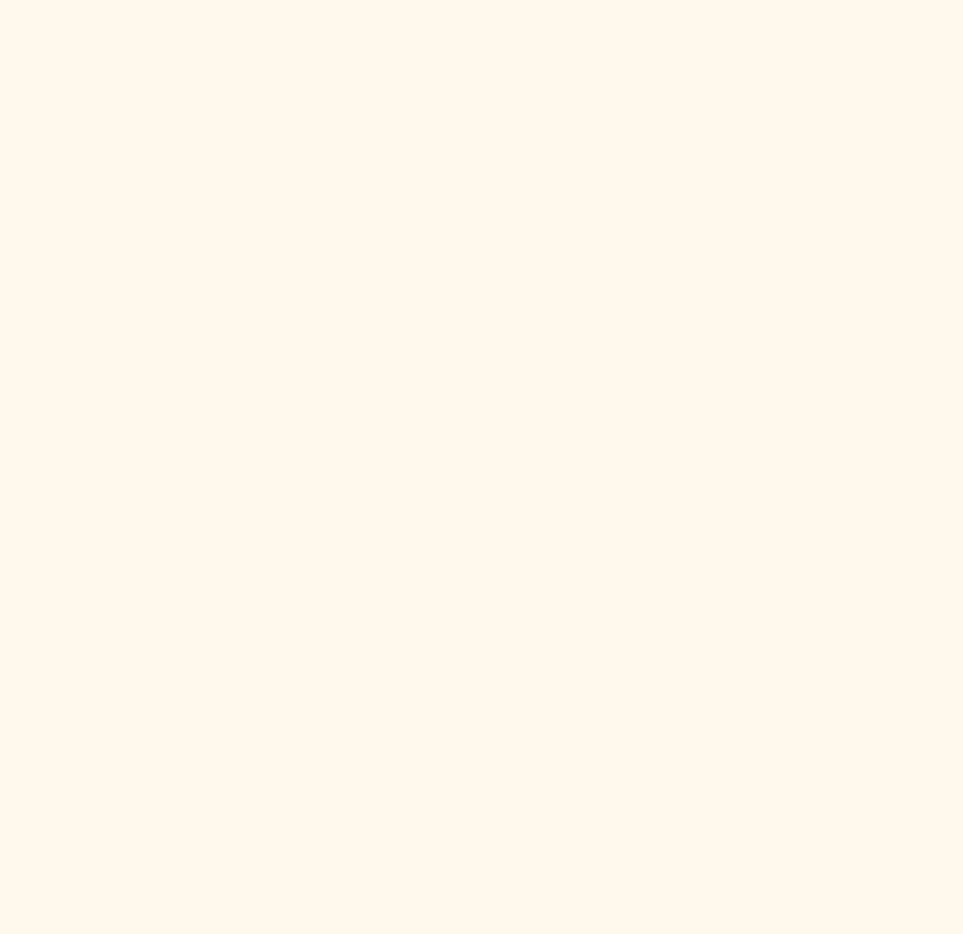
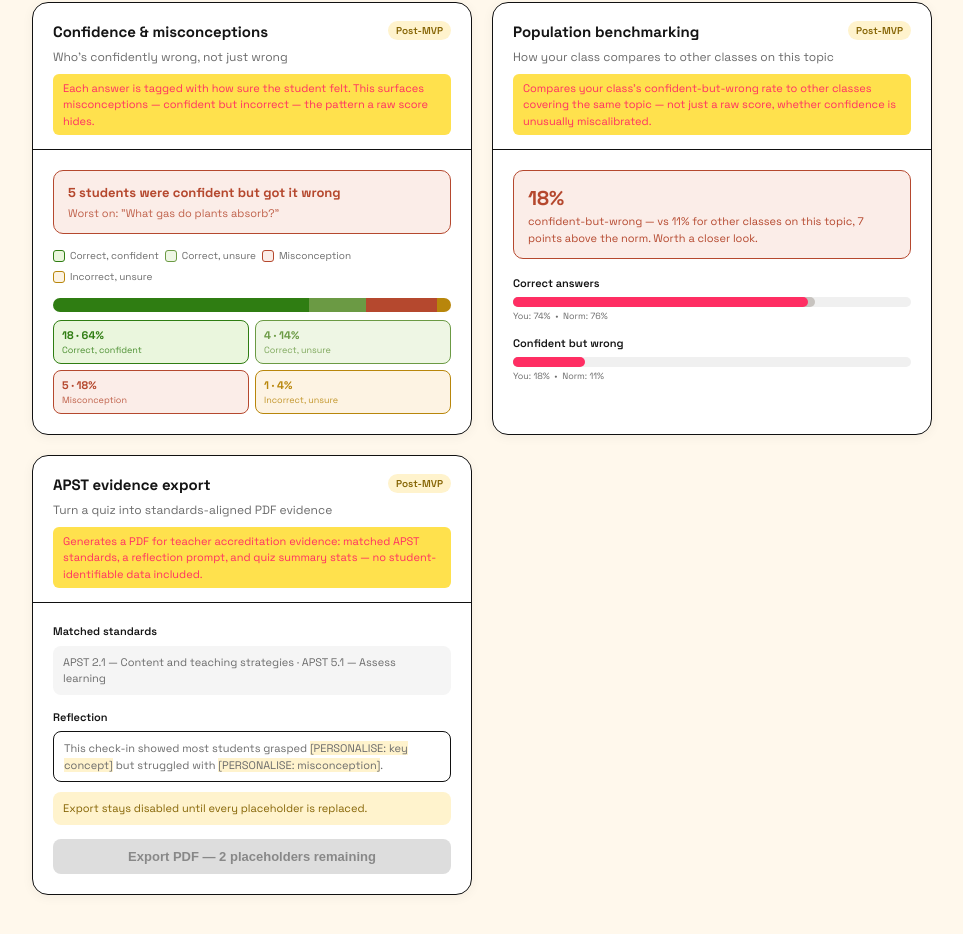
Before and after one commit to effriantoryan-eng/quizpulse, a React (Vite) app: page /demo in a window 1280 px wide. Shown: the part 1405-2339 px from the top of the page, without its empty margins (300-1263 px from the left). Before the commit the page ends 1427 px from the top, so only its background shows below. Built offline with nearby package versions, Linux system fonts and the light colour scheme; no server answers.

Commit message:
Add confidence, population benchmarking, and evidence export mockups
Ports three Post-MVP screens from the sibling PWA project's mockup
reference into the Preview gallery, using the demo site's own theme.

```diff
--- a/src/pages/DemoGallery.jsx
+++ b/src/pages/DemoGallery.jsx
@@ -10,6 +10,8 @@ const C = {
   greenLight:  '#eaf6dd',
   red:         '#A32D2D',
   redLight:    '#FCEBEB',
+  terracotta:      '#B5482E',
+  terracottaLight: '#FBEDE8',
   border:      '#111111',
   text:        '#141414',
   sub:         '#6b6b6b',
@@ -472,6 +474,106 @@ function Card4() {
   )
 }
 
+// ─── Card 5: Confidence & misconceptions ──────────────────────────
+const CELLS = [
+  { key: 'cc', label: 'Correct, confident', bg: C.greenLight, border: C.green, count: 18 },
+  { key: 'cu', label: 'Correct, unsure',    bg: '#EEF6E4',    border: '#6B9A44', count: 4 },
+  { key: 'ic', label: 'Misconception',      bg: C.terracottaLight, border: C.terracotta, count: 5 },
+  { key: 'iu', label: 'Incorrect, unsure',  bg: '#FDF3E3',    border: '#B8860B', count: 1 },
+]
+
+function Card5() {
+  const total = CELLS.reduce((a, c) => a + c.count, 0)
+  const misconception = CELLS.find(c => c.key === 'ic')
+  return (
+    <CardShell title="Confidence & misconceptions" subtitle="Who's confidently wrong, not just wrong" badge="Post-MVP" hint="Each answer is tagged with how sure the student felt. This surfaces misconceptions — confident but incorrect — the pattern a raw score hides.">
+      <div style={{ background: C.terracottaLight, border: `1px solid ${C.terracotta}`, borderRadius: '10px', padding: '12px 14px', marginBottom: '14px' }}>
+        <div style={{ fontSize: '13px', fontWeight: '700', color: C.terracotta, marginBottom: '2px' }}>
+          {misconception.count} students were confident but got it wrong
+        </div>
+        <div style={{ fontSize: '11px', color: C.terracotta, opacity: 0.85 }}>Worst on: "What gas do plants absorb?"</div>
+      </div>
+
+      <div style={{ display: 'flex', gap: '6px', marginBottom: '14px', flexWrap: 'wrap' }}>
+        {CELLS.map(c => (
+          <div key={c.key} style={{ display: 'flex', alignItems: 'center', gap: '5px', fontSize: '10px', color: C.sub }}>
+            <span style={{ width: '10px', height: '10px', borderRadius: '3px', background: c.bg, border: `1px solid ${c.border}` }} />
+            {c.label}
+          </div>
+        ))}
+      </div>
+
+      <div style={{ display: 'flex', height: '14px', borderRadius: '7px', overflow: 'hidden', marginBottom: '8px' }}>
+        {CELLS.map(c => (
+          <div key={c.key} style={{ width: `${(c.count / total) * 100}%`, background: c.border }} title={c.label} />
+        ))}
+      </div>
+      <div style={{ display: 'grid', gridTemplateColumns: 'repeat(2, 1fr)', gap: '6px' }}>
+        {CELLS.map(c => (
+          <div key={c.key} style={{ background: c.bg, border: `1px solid ${c.border}`, borderRadius: '8px', padding: '6px 8px' }}>
+            <div style={{ fontSize: '11px', fontWeight: '700', color: c.border }}>{c.count} · {Math.round((c.count/total)*100)}%</div>
+            <div style={{ fontSize: '9px', color: c.border, opacity: 0.85 }}>{c.label}</div>
+          </div>
+        ))}
+      </div>
+    </CardShell>
+  )
+}
+
+// ─── Card 6: Population benchmarking ──────────────────────────────
+function Card6() {
+  const yourPct = 18
+  const normPct = 11
+  return (
+    <CardShell title="Population benchmarking" subtitle="How your class compares to other classes on this topic" badge="Post-MVP" hint="Compares your class's confident-but-wrong rate to other classes covering the same topic — not just a raw score, whether confidence is unusually miscalibrated.">
+      <div style={{ background: C.terracottaLight, border: `1px solid ${C.terracotta}`, borderRadius: '10px', padding: '12px 14px', marginBottom: '16px' }}>
+        <div style={{ fontSize: '20px', fontWeight: '700', color: C.terracotta }}>{yourPct}%</div>
+        <div style={{ fontSize: '11px', color: C.terracotta }}>confident-but-wrong — vs {normPct}% for other classes on this topic, {yourPct - normPct} points above the norm. Worth a closer look.</div>
+      </div>
+
+      {[
+        { label: 'Correct answers', you: 74, norm: 76 },
+        { label: 'Confident but wrong', you: yourPct, norm: normPct },
+      ].map(row => (
+        <div key={row.label} style={{ marginBottom: '12px' }}>
+          <div style={{ fontSize: '11px', color: C.text, fontWeight: '600', marginBottom: '5px' }}>{row.label}</div>
+          <div style={{ position: 'relative', height: '10px', background: '#f0f0f0', borderRadius: '5px', marginBottom: '3px' }}>
+            <div style={{ position: 'absolute', top: 0, left: 0, height: '100%', width: `${row.norm}%`, background: C.muted, opacity: 0.4, borderRadius: '5px' }} />
+            <div style={{ position: 'absolute', top: 0, left: 0, height: '100%', width: `${row.you}%`, background: C.purple, borderRadius: '5px' }} />
+          </div>
+          <div style={{ fontSize: '9px', color: C.sub }}>You: {row.you}% &nbsp;•&nbsp; Norm: {row.norm}%</div>
+        </div>
+      ))}
+    </CardShell>
+  )
+}
+
+// ─── Card 7: APST evidence export ─────────────────────────────────
+function Card7() {
+  const placeholdersLeft = 2
+  return (
+    <CardShell title="APST evidence export" subtitle="Turn a quiz into standards-aligned PDF evidence" badge="Post-MVP" hint="Generates a PDF for teacher accreditation evidence: matched APST standards, a reflection prompt, and quiz summary stats — no student-identifiable data included.">
+      <div style={{ fontSize: '11px', fontWeight: '600', color: C.text, marginBottom: '6px' }}>Matched standards</div>
+      <div style={{ background: '#f5f5f5', borderRadius: '8px', padding: '8px 10px', fontSize: '11px', color: C.sub, marginBottom: '14px' }}>
+        APST 2.1 — Content and teaching strategies · APST 5.1 — Assess learning
+      </div>
+
+      <div style={{ fontSize: '11px', fontWeight: '600', color: C.text, marginBottom: '6px' }}>Reflection</div>
+      <div style={{ background: '#fff', border: `1px solid ${C.border}`, borderRadius: '8px', padding: '8px 10px', fontSize: '11px', color: C.sub, marginBottom: '10px', lineHeight: '1.5' }}>
+        This check-in showed most students grasped <span style={{ background: '#FFF3CD' }}>[PERSONALISE: key concept]</span> but
+        struggled with <span style={{ background: '#FFF3CD' }}>[PERSONALISE: misconception]</span>.
+      </div>
+      <div style={{ padding: '8px 10px', background: '#FFF3CD', borderRadius: '8px', fontSize: '11px', color: '#856404', marginBottom: '14px' }}>
+        Export stays disabled until every placeholder is replaced.
+      </div>
+
+      <button disabled style={{ width: '100%', padding: '10px', background: '#ddd', color: '#888', border: 'none', borderRadius: '8px', fontSize: '13px', fontWeight: '600', cursor: 'not-allowed' }}>
+        Export PDF — {placeholdersLeft} placeholders remaining
+      </button>
+    </CardShell>
+  )
+}
+
 // ─── Page ─────────────────────────────────────────────────────────
 export default function DemoGallery() {
   const width = useWindowWidth()
@@ -501,6 +603,9 @@ export default function DemoGallery() {
         <div style={{ display: 'grid', gridTemplateColumns: cols, gap: '20px' }}>
           <Card2 />
           <Card3 />
+          <Card5 />
+          <Card6 />
+          <Card7 />
         </div>
       </div>
     </div>
```
Also changed, not shown: 1 other file (tests, documents, lock files or other folders).
